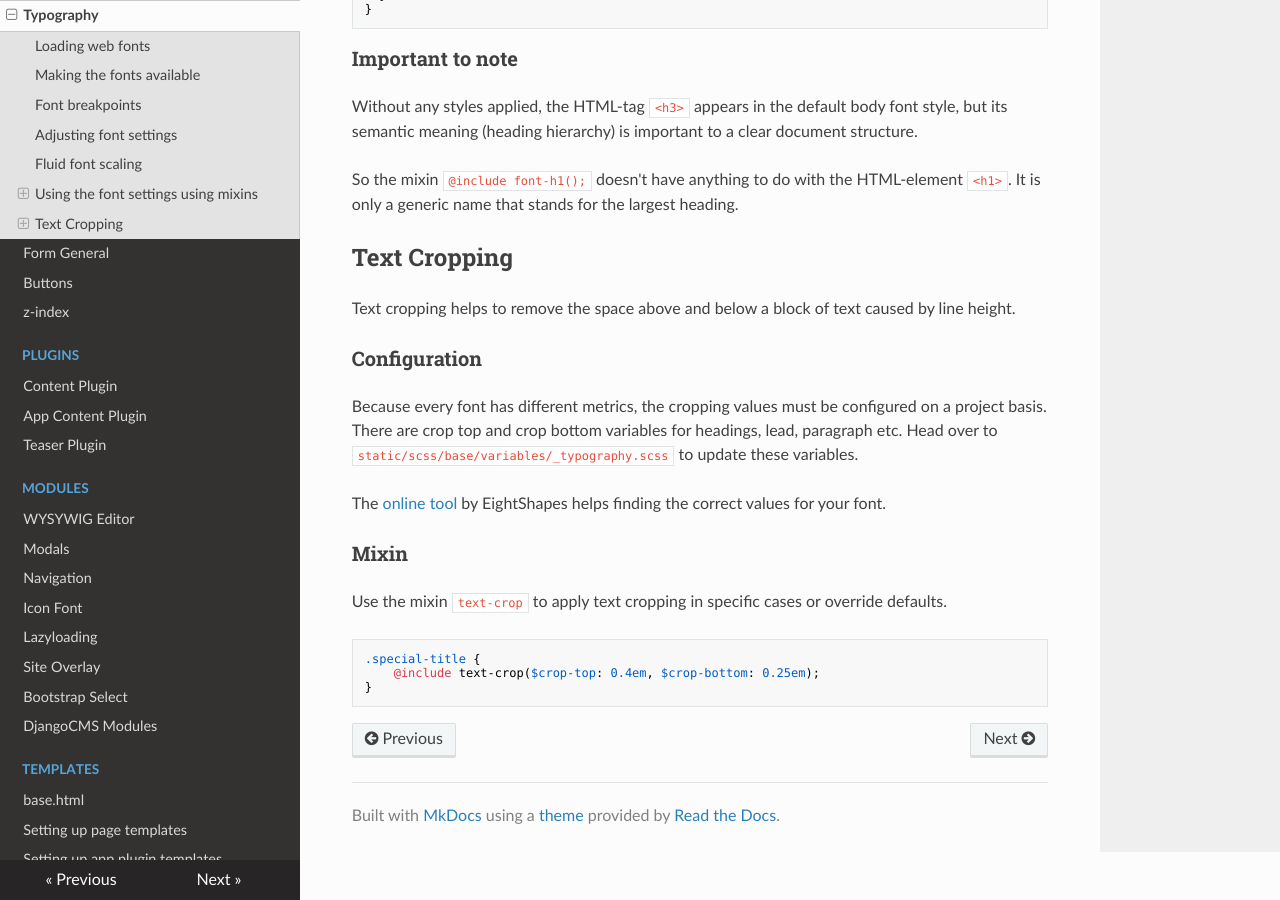
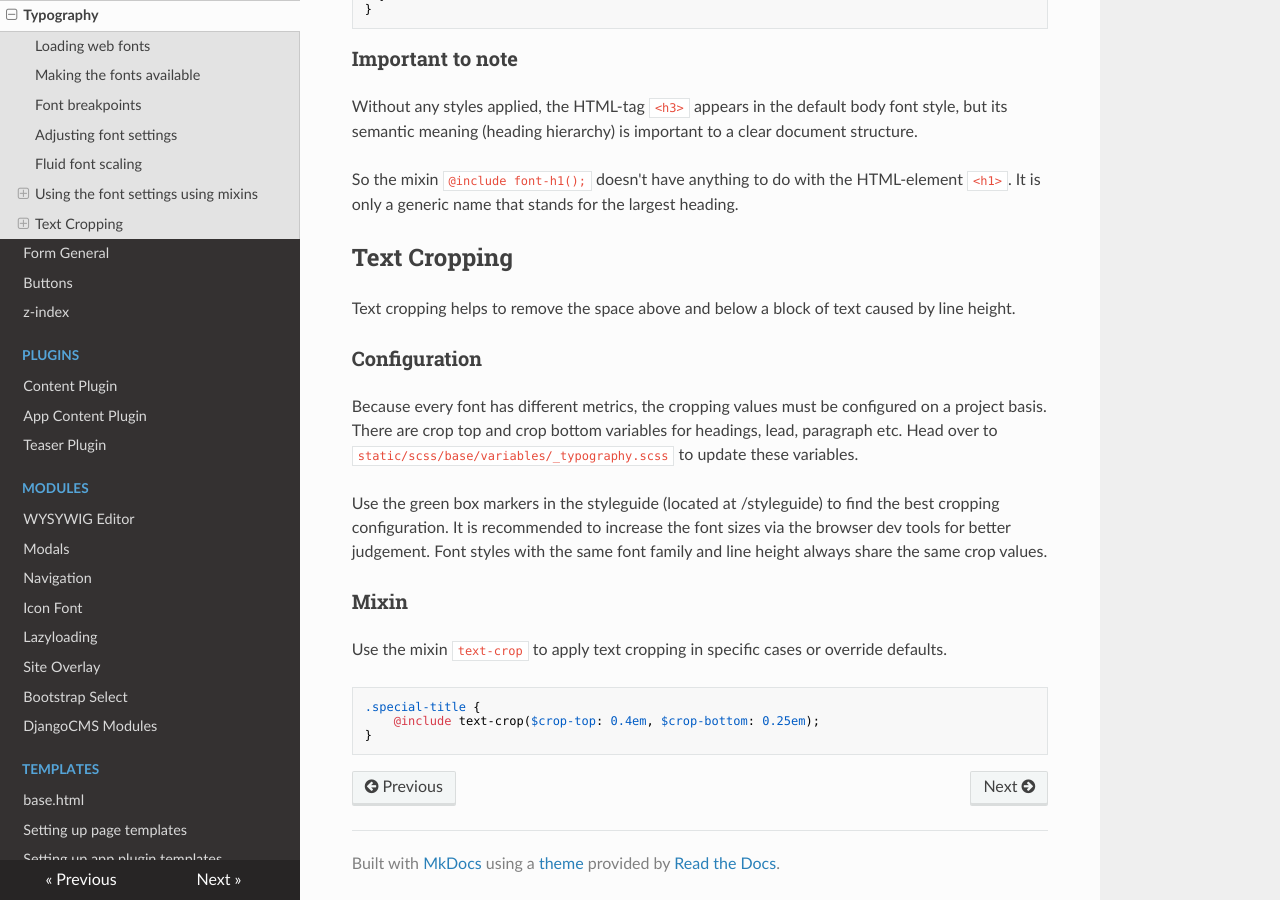
Before and after one commit to allink/allink-core-static, an MkDocs documentation site: the page built from docs/stylesheets/typography.md, in a window 1280 px wide and 900 px high, scrolled down 2054 px. Built offline with MkDocs 1.6.1, drawn with Linux system fonts in a browser that asks for light colours; nearby versions of some CDN libraries; old or Windows-style settings are respelled for this version of MkDocs.

Commit message:
Update text cropping docs

```diff
--- a/docs/stylesheets/typography.md
+++ b/docs/stylesheets/typography.md
@@ -105,7 +105,8 @@ Text cropping helps to remove the space above and below a block of text caused b
 Because every font has different metrics, the cropping values must be configured on a project basis.
 There are crop top and crop bottom variables for headings, lead, paragraph etc. Head over to `static/scss/base/variables/_typography.scss` to update these variables.
 
-The [online tool](http://text-crop.eightshapes.com/) by EightShapes helps finding the correct values for your font.
+Use the green box markers in the styleguide (located at /styleguide) to find the best cropping configuration. It is recommended to increase the font sizes via the browser dev tools for better judgement.
+Font styles with the same font family and line height always share the same crop values.
 
 ### Mixin
 
```
Also changed, not shown: CHANGELOG.md (+10 -0 lines).
